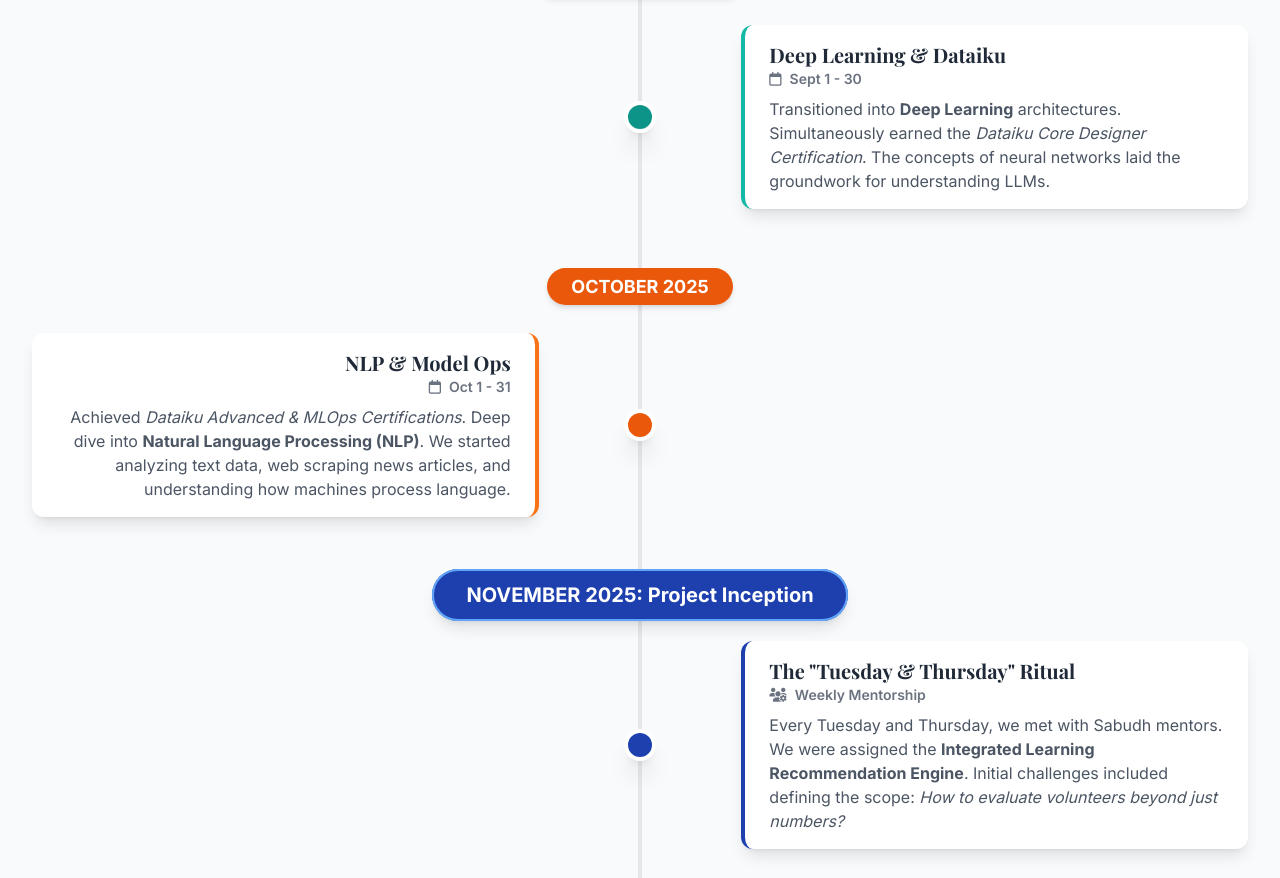
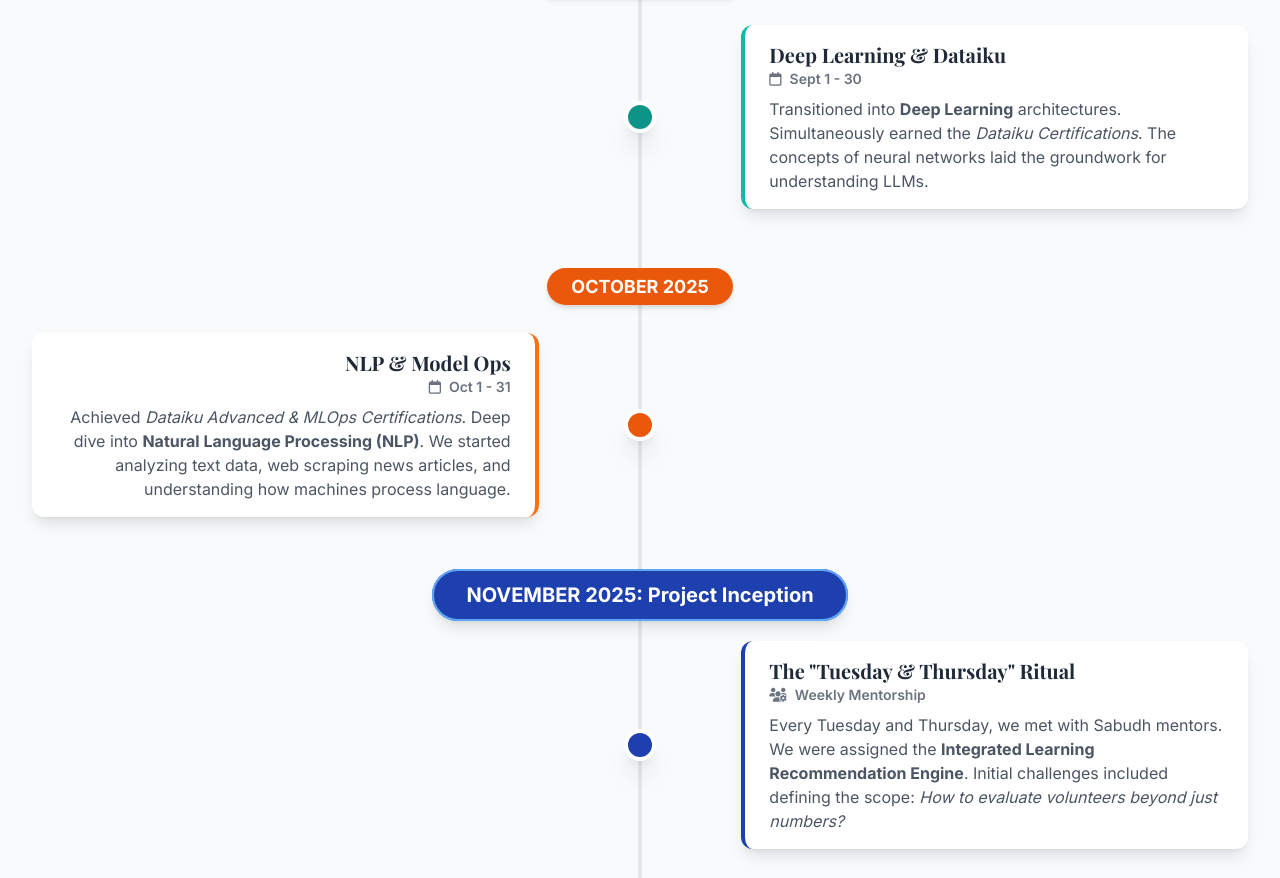
Before and after one commit to SrijanSingh9/tr-104, a plain HTML site: page index.html in a window 1280 px wide. Shown: the part 2062-2940 px from the top of the page. Drawn offline with nearby package versions, Linux system fonts and the light colour scheme.

Commit message:
Update certification mention in index.html

```diff
--- a/index.html
+++ b/index.html
@@ -245,7 +245,7 @@
                         <p class="text-sm text-gray-500 font-semibold mb-2"><i class="fa-regular fa-calendar mr-2"></i>Sept 1 - 30</p>
                         <p class="text-gray-600">
                             Transitioned into <strong>Deep Learning</strong> architectures. Simultaneously earned the
-                            <em>Dataiku Core Designer Certification</em>. The concepts of neural networks laid the groundwork for understanding LLMs.
+                            <em>Dataiku Certifications</em>. The concepts of neural networks laid the groundwork for understanding LLMs.
                         </p>
                     </div>
                 </div>
```
